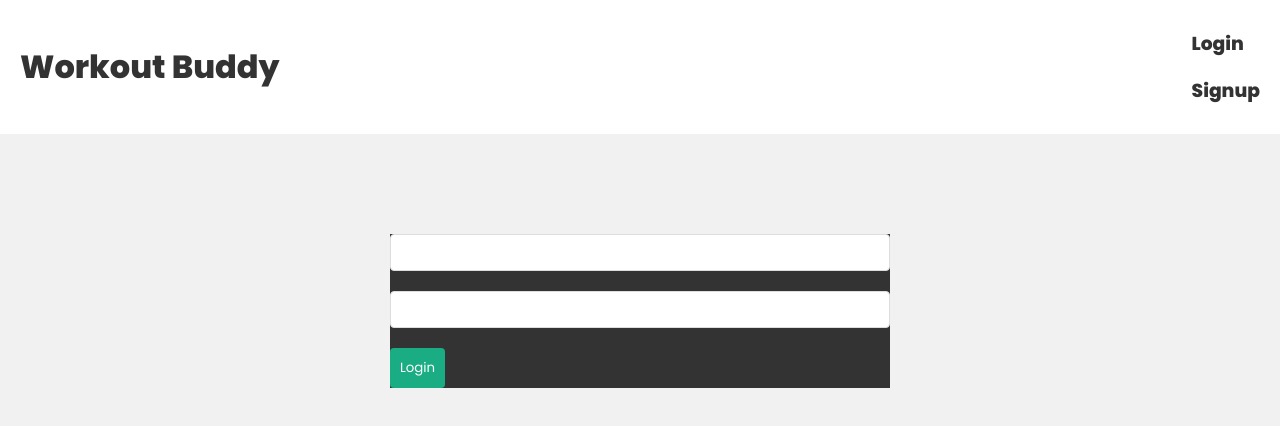
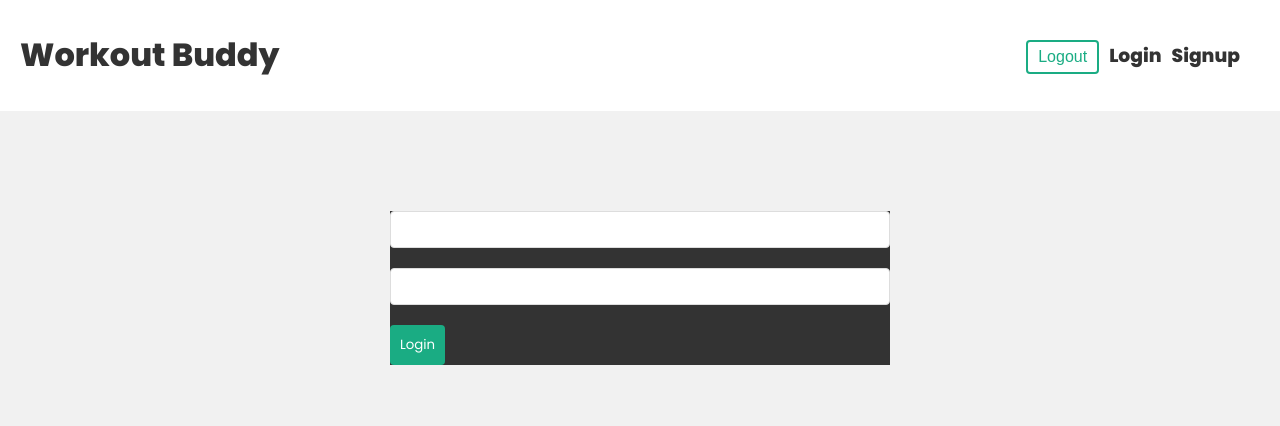
Before and after one commit to MGoorna/mern, a React (Create React App) app in the folder frontend/: page /login in a window 1280 px wide. Shown: the top 426 px of the page. Built offline with nearby package versions, Linux system fonts and the light colour scheme.

Commit message:
uselogin

```diff
--- a/frontend/src/components/Navbar.js
+++ b/frontend/src/components/Navbar.js
@@ -1,15 +1,25 @@
 import { Link } from "react-router-dom";
+import { useLogout } from "../hooks/useLogout";
 
 const Navbar = () => {
+  const {logout} = useLogout()
+
+  const handleClick = () => {
+    logout()
+  }
   return (
     <header>
       <div className="container">
         <Link to="/"><h1>Workout Buddy</h1></Link>
-        <div>
-          <Link to="/login"><h3>Login</h3></Link>
-          <Link to="/signup"><h3>Signup</h3></Link>
-        </div>
-
+        <nav>
+          <div>
+            <button onClick={handleClick}>Logout</button>
+          </div>
+          <div>
+            <Link to="/login"><h3>Login</h3></Link>
+            <Link to="/signup"><h3>Signup</h3></Link>
+          </div>
+        </nav>
       </div>
     </header>
   );
--- /dev/null
+++ b/frontend/src/hooks/useLogin.js
@@ -0,0 +1,36 @@
+import { useState } from 'react'
+import { useAuthContext } from "./useAuthContext";
+
+export const useLogin = () => {
+  const { dispatch } = useAuthContext()
+
+  const [error, setError] = useState(null)
+  const [isLoading, setIsLoading] = useState(null)
+
+
+  const login = async (email, password) => {
+    setIsLoading(true)
+    setError(null)
+
+    const response = await fetch('/api/user/login', {
+        method: 'POST',
+        headers: {'Content-Type': 'application/json'},
+        body: JSON.stringify({email, password})
+      })
+    const json = await response.json()
+
+    if(!response.ok){
+      setIsLoading(false)
+      setError(json.error)
+    }
+    if(response.ok){
+
+      localStorage.setItem('user', JSON.stringify(json))
+
+      dispatch({ type: 'LOGIN', payload: json })
+      setIsLoading(false)
+    }
+  }
+
+  return { login, isLoading, error }
+}
--- /dev/null
+++ b/frontend/src/hooks/useLogout.js
@@ -0,0 +1,15 @@
+import { useAuthContext } from './useAuthContext'
+
+export const useLogout = () => {
+  const { dispatch } = useAuthContext()
+
+  const logout = () => {
+
+    localStorage.removeItem('user')
+    dispatch({type:'LOGOUT'})
+
+  }
+
+  return {logout}
+
+}
--- a/frontend/src/index.css
+++ b/frontend/src/index.css
@@ -106,5 +106,19 @@
   margin: 80px auto;
   max-width: 500px;
   background-color: #333;
+}
+nav div,
+nav div h3{
+  display: inline-block;
+  padding-right: 10px;
+}
 
+nav button {
+  background: #fff;
+  color: var(--primary);
+  border: 2px solid var(--primary);
+  padding: 6px 10px;
+  border-radius: 4px;
+  cursor: pointer;
+  font-size: 1em;
 }
--- a/frontend/src/pages/Login.js
+++ b/frontend/src/pages/Login.js
@@ -1,19 +1,23 @@
-import { useState } from 'react'
+import { useState } from 'react';
+import { useLogin } from '../hooks/useLogin'
 
 const Login = () => {
+  const { login, isLoading, error } = useLogin();
   const [email, setEmail] = useState('');
   const [password, setPassworsd] = useState('');
 
 
-  const handleSubmit = (e) => {
+  const handleSubmit = async (e) => {
     e.preventDefault();
-    console.log(email,password)
+
+    await login(email, password)
   }
   return (
   <form className='loginForm'>
     <input type="email" value={email} onChange={(e)=>{setEmail(e.target.value)}}/>
     <input type="password" value={password} onChange={(e)=>{setPassworsd(e.target.value)}}/>
-    <button type="submit" onClick={handleSubmit}>Login</button>
+    <button type="submit" onClick={handleSubmit} disabled={isLoading}>Login</button>
+    {error && <div className="error">{error}</div>}
   </form>
   );
 }
```
Also changed, not shown: 1 other file (tests, documents, lock files or other folders).
